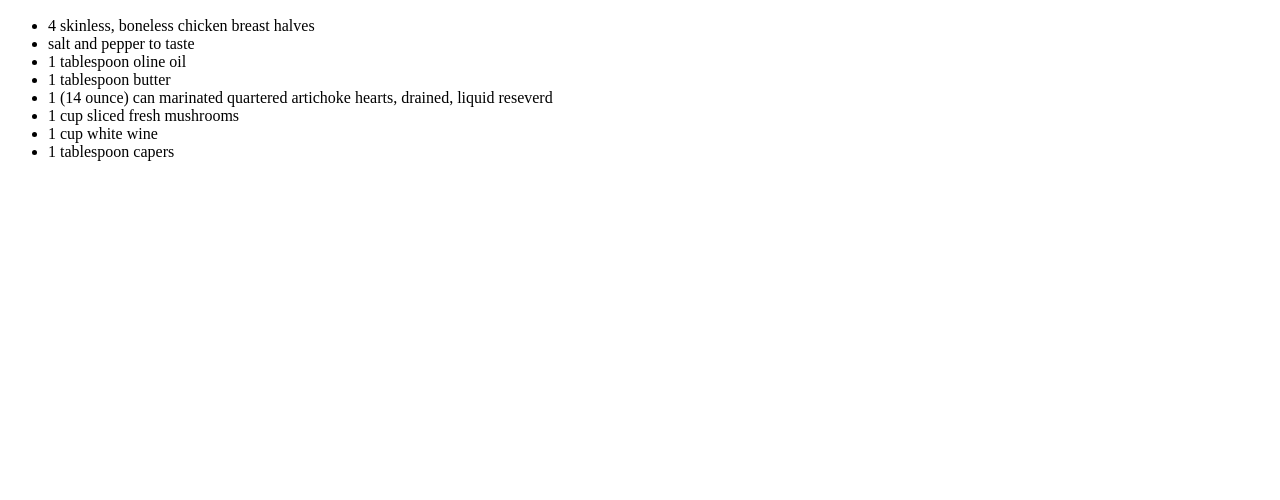
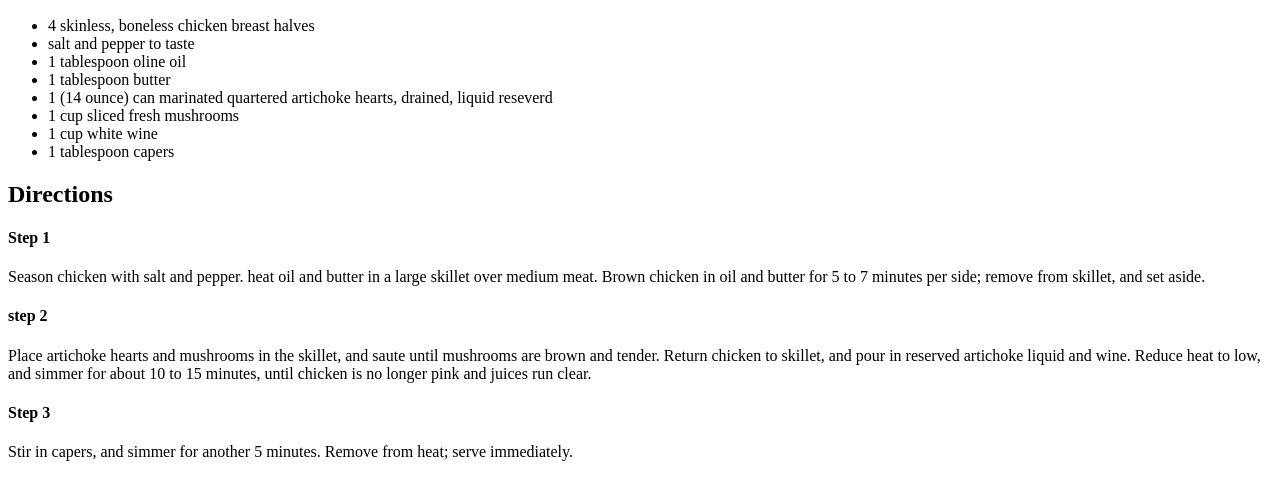
Before and after one commit to nsyafantrin/odin-recipes, a plain HTML site: page recipes/romantic-chicken.html in a window 1280 px wide. Shown: the part 182-682 px from the top of the page. Drawn offline with Linux system fonts and the light colour scheme.

Commit message:
Add ordered list
some steps for directions.

```diff
--- a/recipes/romantic-chicken.html
+++ b/recipes/romantic-chicken.html
@@ -23,5 +23,15 @@
         <li>1 cup white wine</li>
         <li>1 tablespoon capers</li>
     </ul>
+
+    <h2>Directions</h2>
+    <h4>Step 1</h4>
+    <p>Season chicken with salt and pepper. heat oil and butter in a large skillet over medium meat. Brown chicken in oil and butter for 5 to 7 minutes per side; remove from skillet, and set aside.</p>
+
+    <h4>step 2</h4>
+    <p>Place artichoke hearts and mushrooms in the skillet, and saute until mushrooms are brown and tender. Return chicken to skillet, and pour in reserved artichoke liquid and wine. Reduce heat to low, and simmer for about 10 to 15 minutes, until chicken is no longer pink and juices run clear.</p>
+
+    <h4>Step 3</h4>
+    <p>Stir in capers, and simmer for another 5 minutes. Remove from heat; serve immediately.</p>
 </body>
 </html>
```
